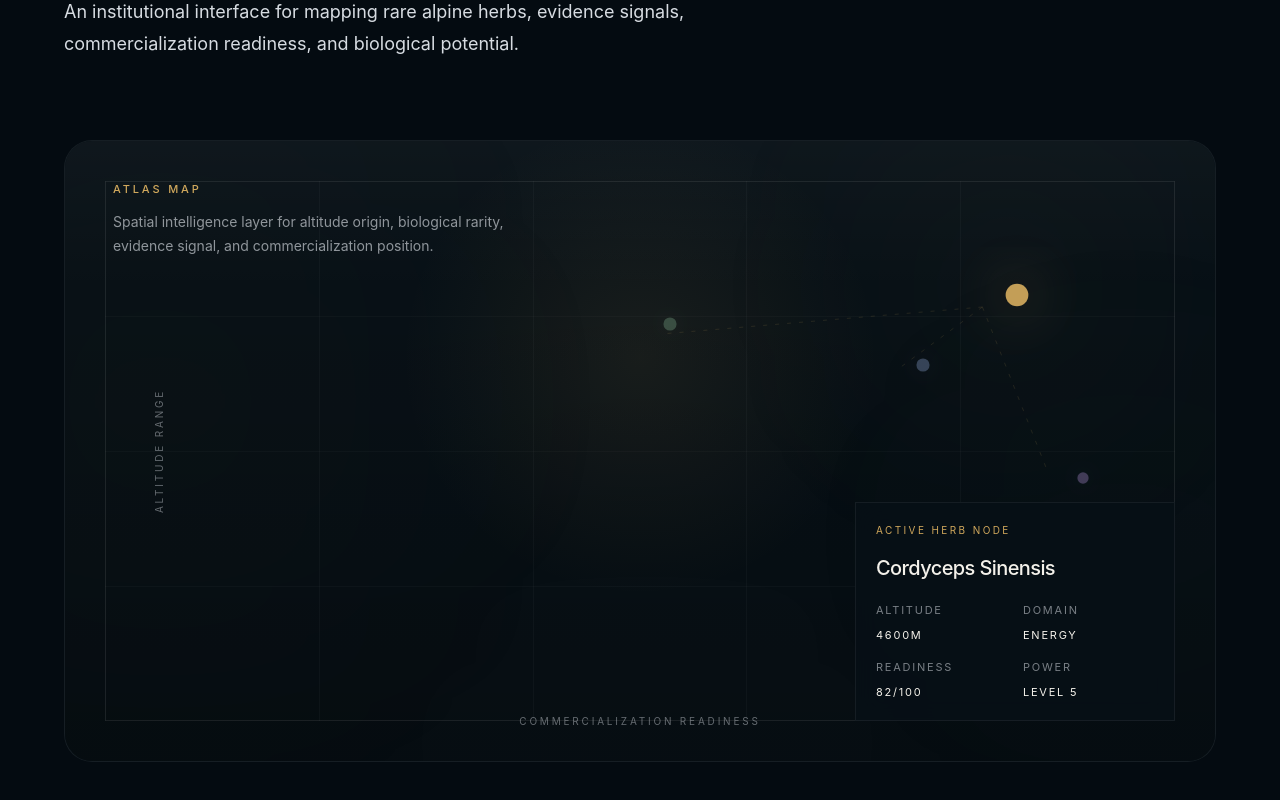
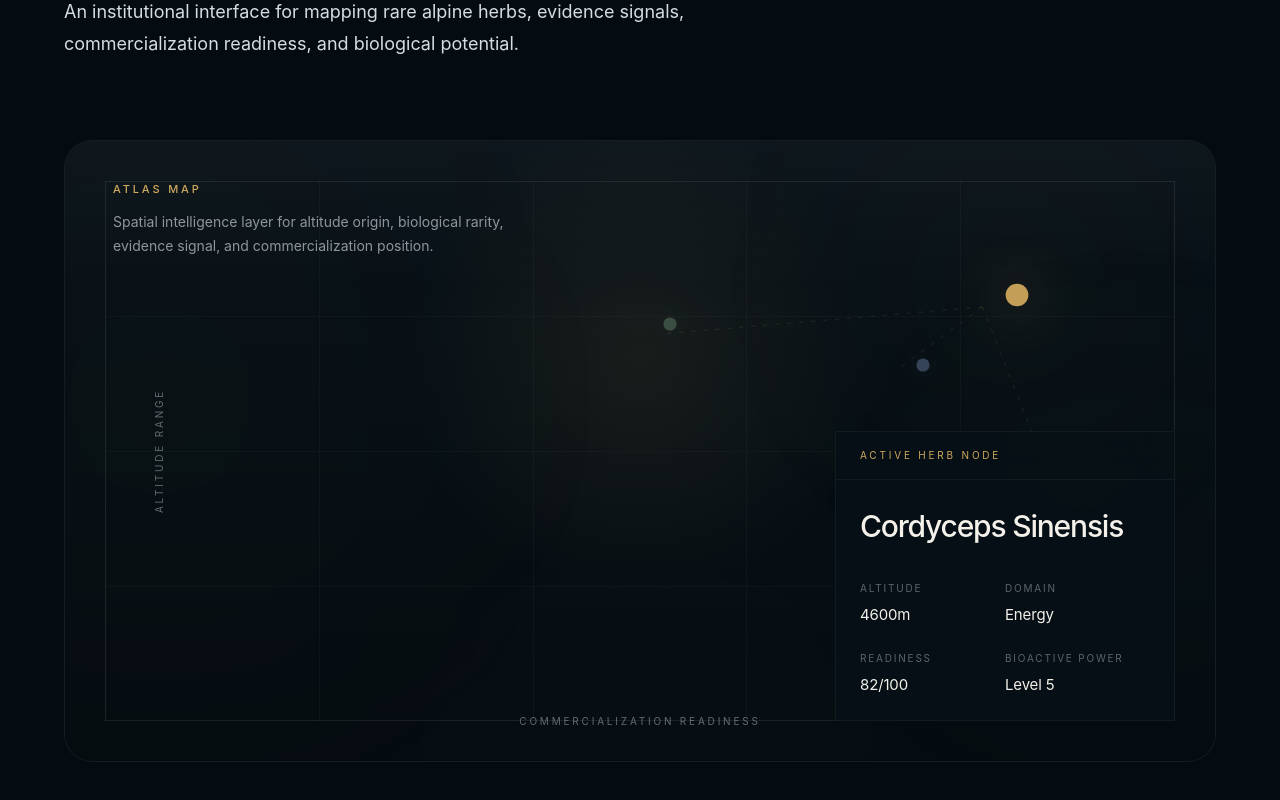
Before and after one commit to 0xMinority/polarherb-v1, a Next.js app: page / in a window 1280 px wide. Shown: the part 262-1062 px from the top of the page. Built offline with nearby package versions, Linux system fonts and the light colour scheme.

Commit message:
Refine active herb panel motion

```diff
--- a/src/components/map/AtlasMapShell.tsx
+++ b/src/components/map/AtlasMapShell.tsx
@@ -1,6 +1,7 @@
 "use client";
 
 import { useState } from "react";
+import { motion } from "framer-motion";
 import { herbNodes, HerbNode } from "../../data/herbs";
 import HerbMapNode from "./HerbMapNode";
 
@@ -107,45 +108,68 @@ export default function AtlasMapShell() {
 
             {/* Selected herb panel */}
             {selectedHerb && (
-                <div className="absolute bottom-10 right-10 w-[320px] border border-white/[0.06] bg-[#071016]/92 p-5 backdrop-blur-[12px]">
-                    <p className="text-[10px] uppercase tracking-[0.24em] text-[#D0A85C]">
+                <motion.div
+                    key={selectedHerb.id}
+                    initial={{ opacity: 0, y: 14 }}
+                    animate={{ opacity: 1, y: 0 }}
+                    transition={{ duration: 0.42, ease: [0.22, 1, 0.36, 1] }}
+                    className="absolute bottom-10 right-10 w-[340px] overflow-hidden border border-white/[0.05] bg-[#071016]/88 backdrop-blur-[18px]"
+                >
+
+                    <div className="border-b border-white/[0.05] px-6 py-4">
+                        <p className="text-[10px] uppercase tracking-[0.28em] text-[#D0A85C]">
                             Active Herb Node
                         </p>
+                    </div>
 
-                    <h3 className="mt-4 text-xl font-medium tracking-[-0.03em] text-[#F3F1EA]">
+                    <div className="px-6 py-6">
+                        <h3 className="text-[30px] font-medium tracking-[-0.04em] text-[#F3F1EA]">
                             {selectedHerb.name}
                         </h3>
 
-                    <div className="mt-5 grid grid-cols-2 gap-4 text-[11px] uppercase tracking-[0.16em] text-[#D7DCE2]/55">
+                        <div className="mt-8 grid grid-cols-2 gap-y-6">
                             <div>
-                            <p>Altitude</p>
-                            <p className="mt-2 text-[#F3F1EA]">
+                                <p className="text-[10px] uppercase tracking-[0.18em] text-[#D7DCE2]/42">
+                                    Altitude
+                                </p>
+
+                                <p className="mt-2 text-[15px] tracking-[-0.01em] text-[#F3F1EA]">
                                     {selectedHerb.altitude}m
                                 </p>
                             </div>
 
                             <div>
-                            <p>Domain</p>
-                            <p className="mt-2 text-[#F3F1EA]">
+                                <p className="text-[10px] uppercase tracking-[0.18em] text-[#D7DCE2]/42">
+                                    Domain
+                                </p>
+
+                                <p className="mt-2 text-[15px] tracking-[-0.01em] text-[#F3F1EA]">
                                     {selectedHerb.domain}
                                 </p>
                             </div>
 
                             <div>
-                            <p>Readiness</p>
-                            <p className="mt-2 text-[#F3F1EA]">
+                                <p className="text-[10px] uppercase tracking-[0.18em] text-[#D7DCE2]/42">
+                                    Readiness
+                                </p>
+
+                                <p className="mt-2 text-[15px] tracking-[-0.01em] text-[#F3F1EA]">
                                     {selectedHerb.readiness}/100
                                 </p>
                             </div>
 
                             <div>
-                            <p>Power</p>
-                            <p className="mt-2 text-[#F3F1EA]">
+                                <p className="text-[10px] uppercase tracking-[0.18em] text-[#D7DCE2]/42">
+                                    Bioactive Power
+                                </p>
+
+                                <p className="mt-2 text-[15px] tracking-[-0.01em] text-[#F3F1EA]">
                                     Level {selectedHerb.power}
                                 </p>
                             </div>
                         </div>
                     </div>
+                </motion.div>
             )}
         </div>
     );
```
Lines whose indentation alone changed are shown as unchanged.
